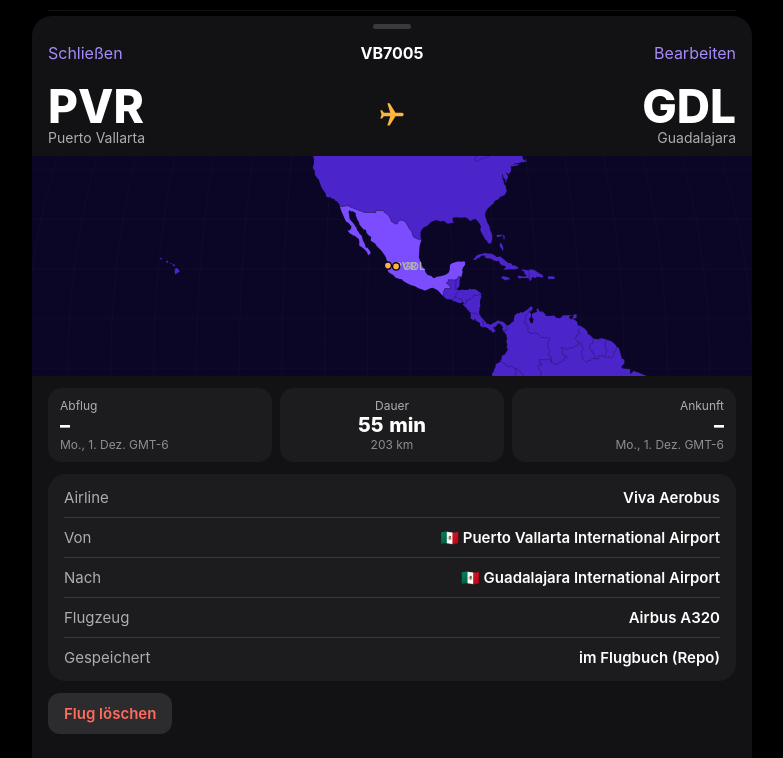
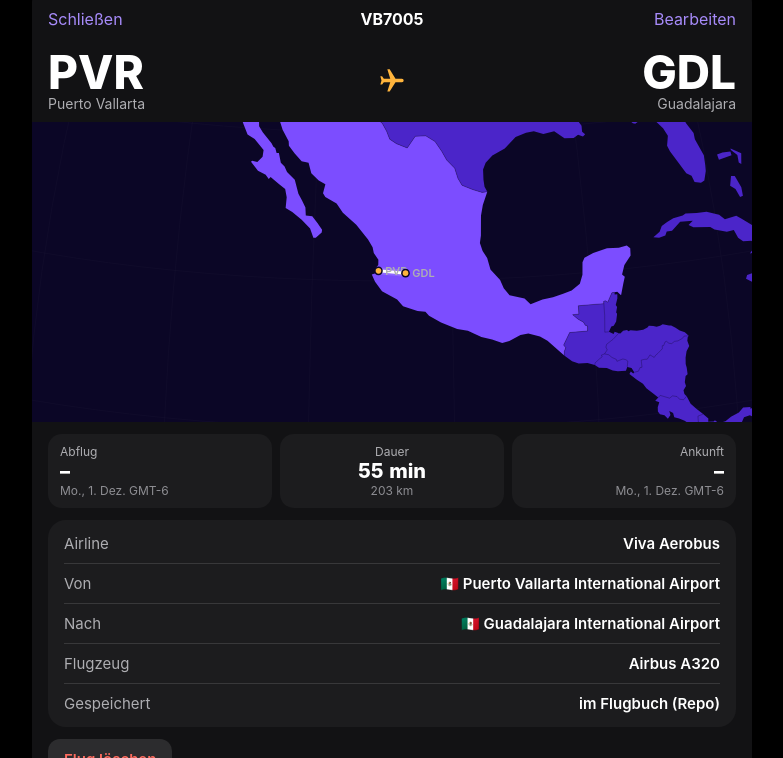
Before and after one commit to simonlgl/flugbuch, a plain HTML site: page index.html in a window 1280 px wide. Both pictures are taken after a click on the button 640 px from the left and 899 px from the top of the page. Shown: the part 541-1299 px from the top of the page, without its empty margins (248-1031 px from the left). Drawn offline with Linux system fonts and the light colour scheme.

Commit message:
Einzelflug als drehbarer Globus, Wegpunkte (via) für echte Routen; MUC–HND südlich um Russland
Co-Authored-By: Claude Opus 5.5 <noreply@anthropic.com>

```diff
--- a/data/flights.json
+++ b/data/flights.json
@@ -1,5 +1,5 @@
 {
-  "version": 3,
+  "version": 4,
   "flights": [
     {"id":"2019-06-10-lh2514","date":"2019-06-10","flightNo":"LH2514","airline":"LH","from":"MUC","to":"DUB","dep":"08:20","arr":"09:45","seat":"23E","cabin":"Economy"},
     {"id":"2019-06-20-lh2517","date":"2019-06-20","flightNo":"LH2517","airline":"LH","from":"DUB","to":"MUC","dep":"10:40","arr":"14:00","seat":"21B","cabin":"Economy"},
@@ -29,7 +29,7 @@
     {"id":"2026-03-23-lh2124","date":"2026-03-23","flightNo":"LH2124","airline":"LH","from":"MUC","to":"DRS","durationMin":54},
     {"id":"2026-08-05-a3433","date":"2026-08-05","flightNo":"A3433","airline":"A3","from":"MUC","to":"HER","durationMin":150},
     {"id":"2026-08-09-de1601","date":"2026-08-09","flightNo":"DE1601","airline":"DE","from":"HER","to":"MUC","durationMin":160},
-    {"id":"2026-11-19-lh714","date":"2026-11-19","flightNo":"LH714","airline":"LH","from":"MUC","to":"HND","dep":"12:55","arr":"09:15"},
-    {"id":"2026-11-22-lh715","date":"2026-11-22","flightNo":"LH715","airline":"LH","from":"HND","to":"MUC","durationMin":832}
+    {"id":"2026-11-19-lh714","date":"2026-11-19","flightNo":"LH714","airline":"LH","from":"MUC","to":"HND","dep":"12:55","arr":"09:15","via":[[26,45],[49,41.5],[68,44.5],[90,43],[112,40.5],[126,37.5]]},
+    {"id":"2026-11-22-lh715","date":"2026-11-22","flightNo":"LH715","airline":"LH","from":"HND","to":"MUC","durationMin":832,"via":[[126,37.5],[112,40.5],[90,43],[68,44.5],[49,41.5],[26,45]]}
   ]
 }
--- a/js/app.js
+++ b/js/app.js
@@ -207,7 +207,7 @@ function openFlight(id) {
     ${f._minEstimated ? '<p class="hint">Flugzeit aus der Distanz geschätzt – für genaue Werte Abflug- und Ankunftszeit eintragen.</p>' : ''}
     <button class="btn danger" id="del">Flug löschen</button>
   `, (root) => {
-    const m = createMap(root.querySelector('.detail-map'), { mode: 'flat', labels: true });
+    const m = createMap(root.querySelector('.detail-map'), { mode: 'globe', labels: true });
     m.setData([f]);
     requestAnimationFrame(() => m.fit());
     root.querySelector('#edit').addEventListener('click', () => openEditor(f));
--- a/js/map.js
+++ b/js/map.js
@@ -13,6 +13,11 @@ function land() {
     };
   }
   return landCache;
+}
+
+/** Streckenpunkte eines Flugs: Abflug, optionale Wegpunkte (via, [lon,lat]), Ziel */
+export function routeCoords(f) {
+  return [[f._from.lon, f._from.lat], ...(Array.isArray(f.via) ? f.via : []), [f._to.lon, f._to.lat]];
 }
 
 function css(name) { return getComputedStyle(document.documentElement).getPropertyValue(name).trim(); }
@@ -82,7 +87,7 @@ export function createMap(canvas, opt = {}) {
     for (const pass of [0, 1]) {
       for (const r of routes) {
         ctx.beginPath();
-        path({ type: 'LineString', coordinates: [r.a, r.b] });
+        path({ type: 'LineString', coordinates: r.coords });
         const wdt = 1.2 + 1.8 * Math.sqrt(r.n / maxN);
         ctx.strokeStyle = pass ? (r.future ? c.label : c.route) : c.glow;
         ctx.lineWidth = pass ? wdt : wdt + 4;
@@ -180,8 +185,10 @@ export function createMap(canvas, opt = {}) {
       const rmap = new Map(), amap = new Map(), countries = new Set();
       for (const f of flights) {
         if (!f._from || !f._to) continue;
-        const key = [f.from, f.to].sort().join('-');
-        const r = rmap.get(key) || { a: [f._from.lon, f._from.lat], b: [f._to.lon, f._to.lat], n: 0, future: true };
+        const via = Array.isArray(f.via) && f.via.length ? f.via : null;
+        const fwd = f.from < f.to;
+        const key = [f.from, f.to].sort().join('-') + (via ? JSON.stringify(fwd ? via : [...via].reverse()) : '');
+        const r = rmap.get(key) || { coords: routeCoords(f), n: 0, future: true };
         r.n++; if (!f._future) r.future = false;
         rmap.set(key, r);
         for (const a of [f._from, f._to]) {
@@ -201,11 +208,11 @@ export function createMap(canvas, opt = {}) {
     fit() {
       autoFit = true;
       if (!airports.length || !w) return draw();
-      const pts = airports.map((a) => [a.lon, a.lat]);
+      const pts = [...airports.map((a) => [a.lon, a.lat]), ...routes.flatMap((r) => r.coords.slice(1, -1))];
       const c = d3.geoCentroid({ type: 'MultiPoint', coordinates: pts });
       const spread = Math.max(...pts.map((p) => d3.geoDistance(p, c)));
       if (mode === 'globe') {
-        rotate = [-c[0], -c[1], 0];
+        rotate = [-c[0], Math.max(-60, Math.min(60, -c[1])), 0];
         zoom = clampZoom(spread > 0 ? Math.min(6, 1.25 / Math.sin(Math.min(Math.PI / 2, spread + 0.15)) * 0.8) : 4);
       } else {
         rotate = [-c[0], 0, 0];
--- a/js/pass.js
+++ b/js/pass.js
@@ -1,7 +1,7 @@
 // „Pass“-Seite: Reisepass-Karte mit Weltkarte, Kennzahlen, Diagramme, Ranglisten, Erfolge, Teilen als Bild.
 import { ref, airport, airlineName } from './data.js';
 import { computeStats, achievements, LONG_HAUL_MIN } from './stats.js';
-import { createMap } from './map.js';
+import { createMap, routeCoords } from './map.js';
 import {
   esc, nf, nf1, nf2, flag, regionName, fmtDate, fmtDur, durHtml, daysHours, fmtKm, cityName, airlineBadge, share, store, toast,
 } from './util.js';
@@ -303,7 +303,7 @@ async function sharePassImage(s, label) {
     const k = [f.from, f.to].sort().join();
     pts.set(f.from, f._from); pts.set(f.to, f._to);
     if (seen.has(k)) continue; seen.add(k);
-    ctx.beginPath(); path({ type: 'LineString', coordinates: [[f._from.lon, f._from.lat], [f._to.lon, f._to.lat]] });
+    ctx.beginPath(); path({ type: 'LineString', coordinates: routeCoords(f) });
     ctx.strokeStyle = 'rgba(255,255,255,0.9)'; ctx.lineWidth = 3; ctx.stroke();
   }
   for (const a of pts.values()) {
--- a/style.css
+++ b/style.css
@@ -360,7 +360,7 @@ body.sheet-open { overflow: hidden; }
 .detail-route b { font-size: 46px; font-weight: 800; line-height: 1; }
 .detail-route span { color: var(--text-2); font-size: 14px; }
 .detail-route .arc svg { width: 28px; height: 28px; fill: var(--gold); stroke: none; transform: rotate(90deg); }
-.detail-map { display: block; width: calc(100% + 32px); margin: 0 -16px 12px; height: 220px; }
+.detail-map { display: block; width: calc(100% + 32px); margin: 0 -16px 12px; height: 300px; }
 .times { display: grid; grid-template-columns: 1fr 1fr 1fr; gap: 8px; margin-bottom: 12px; }
 .times div { background: var(--surface); border-radius: 14px; padding: 10px 12px; display: flex; flex-direction: column; }
 .times .c { text-align: center; }
--- a/sw.js
+++ b/sw.js
@@ -1,5 +1,5 @@
 // Service Worker: zuerst das Netz fragen (Updates kommen sofort an), offline auf den Cache zurückfallen.
-const CACHE = 'flugbuch-v3';
+const CACHE = 'flugbuch-v4';
 const SHELL = [
   './', 'index.html', 'style.css', 'manifest.webmanifest',
   'js/app.js', 'js/data.js', 'js/csv.js', 'js/map.js', 'js/stats.js', 'js/api.js', 'js/pass.js', 'js/util.js',
```
Also changed, not shown: 2 other files.
